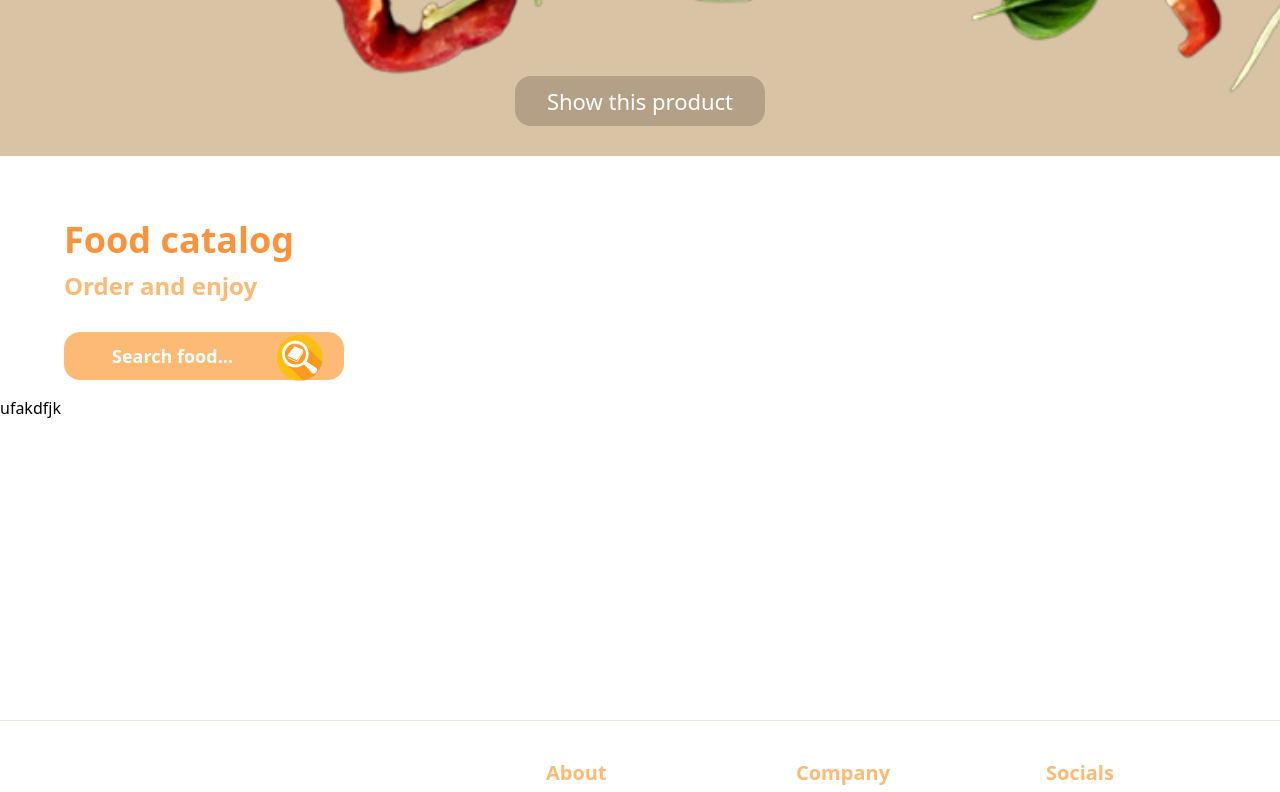
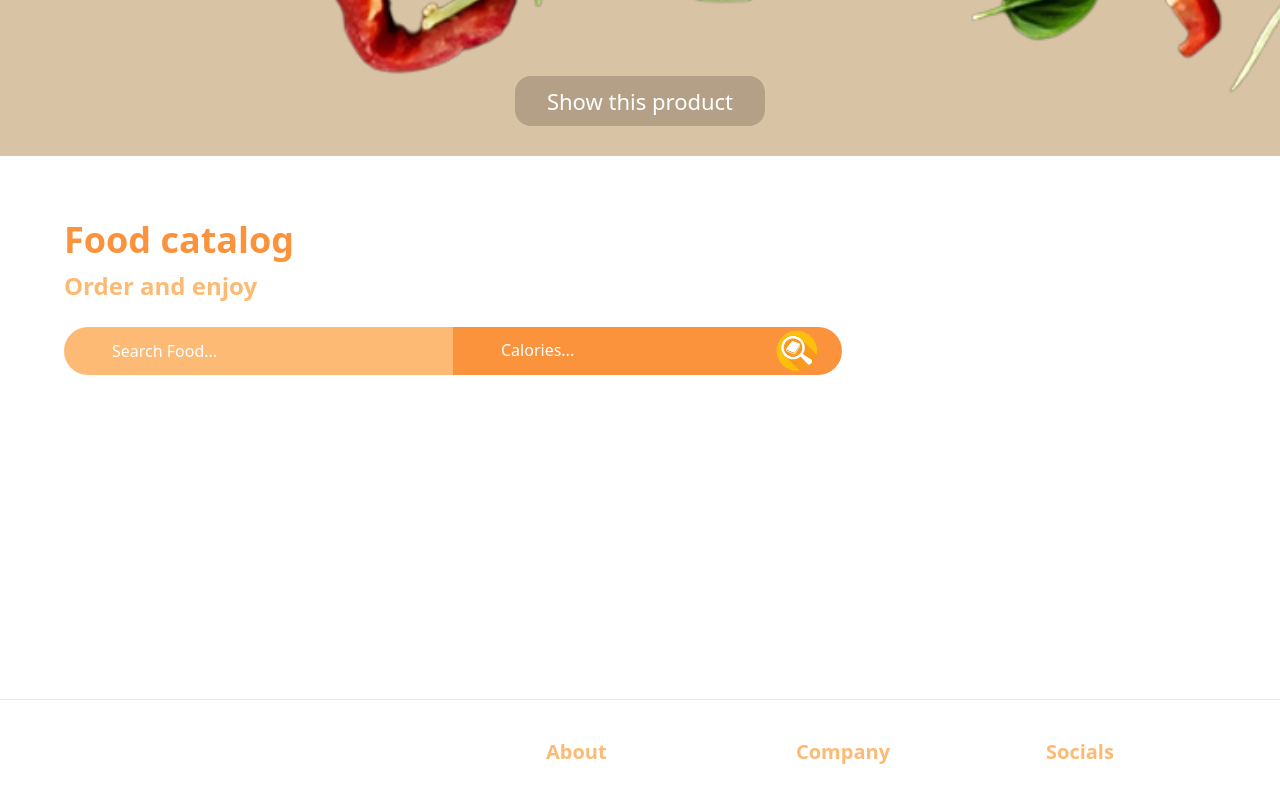
Before and after one commit to Taszczer/FoodTime, a Next.js app: page / in a window 1280 px wide. Shown: the part 579-1371 px from the top of the page. Built offline with nearby package versions, Linux system fonts and the light colour scheme.

Commit message:
search button

```diff
--- a/app/globals.css
+++ b/app/globals.css
@@ -26,3 +26,11 @@
     transform: rotate(180deg);
   }
 }
+
+@layer base {
+  input[type="number"]::-webkit-inner-spin-button,
+  input[type="number"]::-webkit-outer-spin-button {
+    -webkit-appearance: none;
+    margin: 0;
+  }
+}
--- a/app/page.tsx
+++ b/app/page.tsx
@@ -9,21 +9,19 @@ export default function Home() {
 
   const [manufacturer, setManufacturer] = useState('')
   return (
-    <main className="overflow-hidden">
+    <main className="">
       <Hero />
       <div className='mt-12 px-6 sm:px-16 py-4 max-w-[1440px] mx-auto' id='discover'>
         <div className='flex items-center justify-between'>
           <div className='flex flex-col items-start justify-start gap-y-2.5 text-black-100'>
             <h1 className='text-orange-400 text-4xl font-extrabold'>Food catalog</h1>
             <p className='font-bold text-orange-300 text-2xl'>Order and enjoy</p>
-            <SearchBar
-              setManufacturer={setManufacturer}
-
-            />
           </div>
         </div>
+        <SearchBar
+          setManufacturer={setManufacturer}
+        />
       </div>
-      ufakdfjk
     </main>
   )
 }
--- /dev/null
+++ b/components/MealList.tsx
@@ -0,0 +1,9 @@
+import React from 'react'
+
+const MealList = () => {
+  return (
+    <div>MealList</div>
+  )
+}
+
+export default MealList
--- a/components/SearchBar.tsx
+++ b/components/SearchBar.tsx
@@ -4,11 +4,11 @@ import React from 'react'
 import Image from 'next/image'
 import SearchManufacturer from './SearchManufacturer'
 import { useState } from 'react'
-import { useRouter } from 'next/router'
 
 const SearchBar = ( { setManufacturer }:any ) => {
 
   const [searchManufacturer, setSearchManufacturer] = useState('')
+  const [searchCalories, setSearchCalories] = useState('')
 
   const handleChange = (e: React.FormEvent<HTMLElement>) => {
     e.preventDefault();
@@ -20,27 +20,45 @@ const SearchBar = ( { setManufacturer }:any ) => {
     setManufacturer(searchManufacturer);
   }
 
+  const SearchButton = ({ otherClasses } : { otherClasses: string }) => (
+    <button type="submit" className={`ml-[-80px] z-10 ${otherClasses}`}>
+        <Image
+          src='/search.png'
+          alt='search'
+          width={70}
+          height={70}
+          className='object-contain'
+        />
+    </button>
+  )
+
   return (
     <form
-      className="flex items-center justify-start max-sm:flex-col w-full relative max-sm:gap-4 max-w-3xl"
+      className="mt-4 flex items-center justify-start max-sm:flex-col w-full relative max-sm:gap-4 max-w-3xl"
       onSubmit={handleChange}
     >
-      <div className='z-50 flex-1 max-sm:w-full flex justify-start items-center'>
-        <SearchManufacturer
-          selected={searchManufacturer}
-          setSelected={setSearchManufacturer}
+        <div className="flex-1 max-sm:w-full flex justify-start items-center relative">
+          <SearchManufacturer
+            selected={searchManufacturer}
+            setSelected={setSearchManufacturer}
+          />
+          <SearchButton otherClasses="sm:hidden"/>
+        </div>
+      <div className="flex-1 max-sm:w-full flex justify-start items-center relative">
+        <input
+          type="number"
+          name="model"
+          value={searchCalories}
+          onChange={(e) => setSearchCalories(e.target.value)}
+          placeholder="Calories..."
+          className="w-full text-white placeholder:text-white placeholder:text-base h-[48px] pl-12 p-4 bg-light-white rounded-r-full max-sm:rounded-full outline-none cursor-pointer text-sm bg-orange-400"
         />
-        <button type="submit" className="absolute left-[70%] top-2">
-          <Image
-            src='/search.svg'
-            alt='search'
-            width={80}
-            height={80}
-            className='object-contain'
-          />
-        </button>
+
+        <SearchButton otherClasses="sm:hidden" />
       </div>
+      <SearchButton otherClasses="max-sm:hidden" />
     </form>
+
   )
 }
 
--- a/components/SearchManufacturer.tsx
+++ b/components/SearchManufacturer.tsx
@@ -1,17 +1,22 @@
-"use client"
+'use client'
 
-import { Combobox, Transition } from '@headlessui/react'
 import { useState, Fragment } from 'react'
+import { SearchManufacturerProps } from '@/types'
 import { foodName } from '@/constants'
-import { SearchManufacturerProps } from '@/types'
+import { Combobox, Transition} from '@headlessui/react'
+import Image from 'next/image'
 
-const SearchManufacturer = ({ selected, setSelected}:SearchManufacturerProps) => {
+const SearchManufacturer = ({ selected, setSelected }: SearchManufacturerProps) => {
+  const [query, setQuery] = useState("");
 
-    const [query, setQuery] = useState('')
-
-    const filteredFood =
-    query === '' ? foodName : foodName.filter((food) =>
-      food.toLowerCase().replace(/\s+/g, '').includes(query.toLowerCase().replace(/\s+/g, ''))
+  const filteredManufacturers =
+    query === ""
+      ? foodName
+      : foodName.filter((item) =>
+          item
+            .toLowerCase()
+            .replace(/\s+/g, "")
+            .includes(query.toLowerCase().replace(/\s+/g, ""))
         );
 
   return (
@@ -20,11 +25,12 @@ const SearchManufacturer = ({ selected, setSelected}:SearchManufacturerProps) =>
         <div className='relative w-full'>
 
           <Combobox.Input
-              className='bg-orange-300 text-white font-bold text-[18px] mt-5 h-[48px] pl-12 p-4 w-[280px] placeholder:text-white rounded-2xl max-sm:rounded-full bg-light-white outline-none cursor-pointer'
+            className='w-full text-white font-medium text-base h-[48px] pl-12 p-4 rounded-l-full max-sm:rounded-full bg-light-white outline-none cursor-pointer placeholder:text-white bg-orange-300'
             displayValue={(item: string) => item}
             onChange={(event) => setQuery(event.target.value)} // Update the search query when the input changes
-              placeholder='Search food...'
+            placeholder='Search Food...'
           />
+
 
           <Transition
             as={Fragment}
@@ -34,36 +40,36 @@ const SearchManufacturer = ({ selected, setSelected}:SearchManufacturerProps) =>
             afterLeave={() => setQuery("")}
           >
             <Combobox.Options
-                className='z-50 rounded-t-3xl overflow-auto mt-1 max-h-60 w-full rounded-md bg-white py-1 text-base shadow-lg ring-1 ring-black ring-opacity-5 focus:outline-none sm:text-sm'
+              className='z-50 absolute mt-1 max-h-60 w-full overflow-auto rounded-md bg-white py-1 text-base shadow-lg ring-1 ring-black ring-opacity-5 focus:outline-none sm:text-sm'
               static
             >
-                {filteredFood.length === 0 && query !== "" ? (
+              {filteredManufacturers.length === 0 && query !== "" ? (
                 <Combobox.Option
                   value={query}
-                    className='mt-1 max-h-60 w-full overflow-auto rounded-md bg-white py-1 text-base shadow-lg ring-1 ring-black ring-opacity-5 focus:outline-none sm:text-sm'
+                  className='cursor-default select-none py-2 pl-10 pr-4'
                 >
                   Create "{query}"
                 </Combobox.Option>
               ) : (
-                  filteredFood.map((item: any) => (
+                filteredManufacturers.map((item: any) => (
                   <Combobox.Option
                     key={item}
                     className={({ active }) =>
-                        `relative cursor-pointe select-none py-2 pl-10 pr-4 ${
-                          active ? " bg-orange-300 text-white" : "text-gray-900"
+                      `relative text-sm p-2 w-full search-manufacturer__option ${
+                        active ? "bg-orange-400 text-white cursor-pointer" : "text-gray-900"
                       }`
                     }
                     value={item}
                   >
                     {({ selected, active }) => (
                       <>
-                          <span className={`block truncate ${selected ? "font-medium" : "font-normal"}`}>
+                        <span className={`block ml-5 truncate ${selected ? "font-medium" : "font-normal"}`}>
                           {item}
                         </span>
 
 
                         {selected ? (
-                            <span className={`absolute inset-y-0 left-0 flex items-center pl-3 ${active? "text-white": ""}`}
+                          <span className={`absolute inset-y-0 left-0 flex items-center pl-3 ${active? "text-white": "text-pribg-primary-purple"}`}
                           ></span>
                         ) : null}
                       </>
@@ -79,5 +85,4 @@ const SearchManufacturer = ({ selected, setSelected}:SearchManufacturerProps) =>
   );
 };
 
-
-export default SearchManufacturer
+export default SearchManufacturer;
--- a/components/index.ts
+++ b/components/index.ts
@@ -3,6 +3,7 @@ import Carousel from "./Carousel";
 import Navbar from "./Navbar";
 import Footer from "./Footer";
 import SearchBar from "./SearchBar";
+import MealList from "./MealList";
 
 export {
     Hero,
@@ -10,4 +11,5 @@ export {
     Navbar,
     Footer,
     SearchBar,
+    MealList,
 }
```
Also changed, not shown: utils/index.ts (+20 -12 lines). Lines whose indentation alone changed are shown as unchanged.
